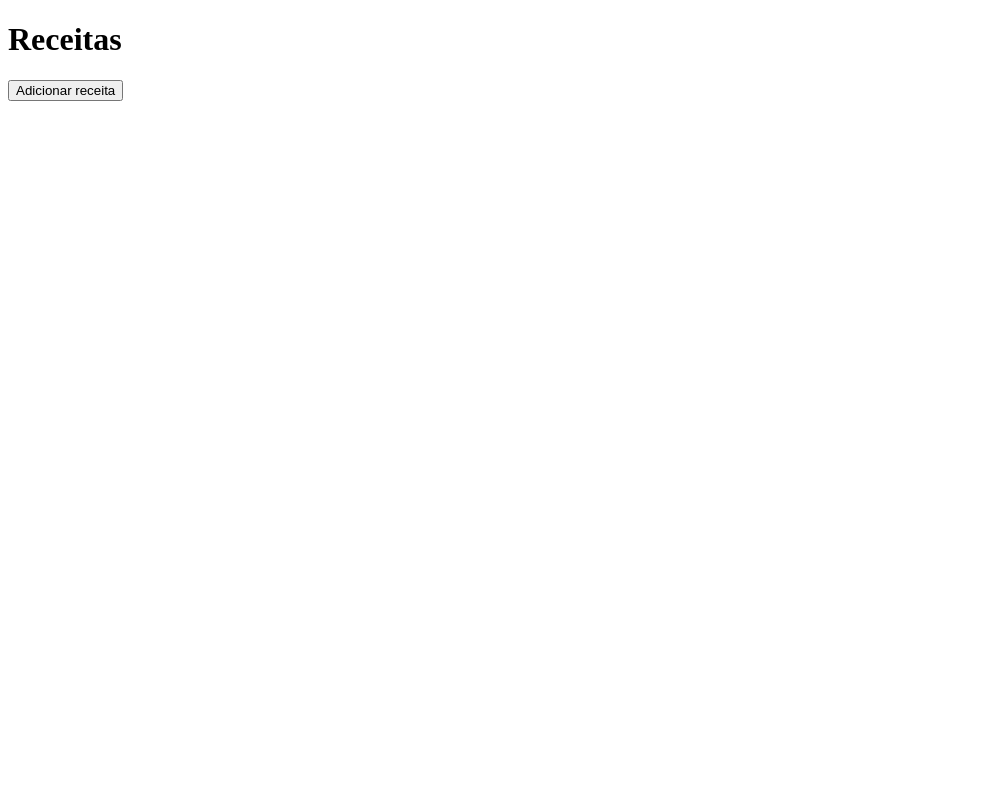
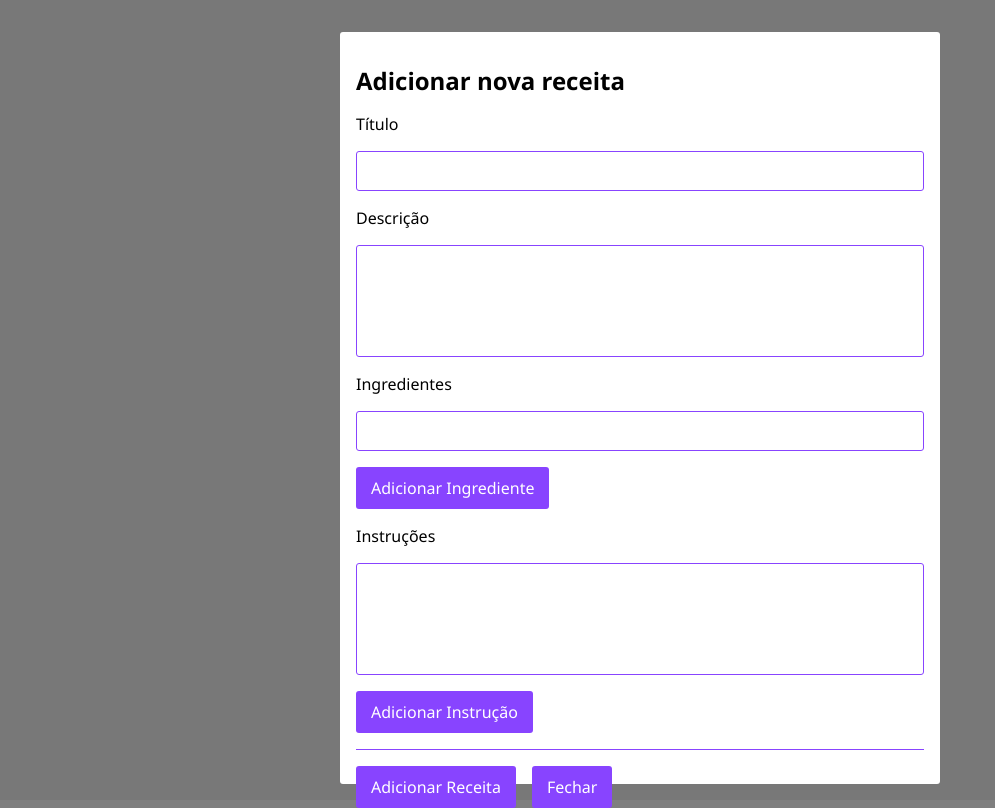
Before and after one commit to barbosadiego/recipe-app-vue, a Vue app: page / in a window 1280 px wide. Shown: the whole page, without its empty margins (0-995 px from the left). Built offline with nearby package versions, Linux system fonts and the light colour scheme.

Commit message:
css inicial

```diff
--- a/src/App.vue
+++ b/src/App.vue
@@ -2,7 +2,7 @@
   <div id="app">
 
     <h1>Receitas</h1>
-    <button @click="isActive = !isActive">Adicionar receita</button>
+    <button @click="isActive = !isActive" class="add-btn btn">Adicionar receita</button>
 
     <section class="add-recipes" v-show="isActive">
 
@@ -14,21 +14,21 @@
         <input type="text" name="title" id="title">
 
         <label for="desc">Descrição</label>
-        <textarea name="desc" id="desc" cols="30" rows="10"></textarea>
+        <textarea name="desc" id="desc" cols="30" rows="5"></textarea>
 
         <label for="ingredients">Ingredientes</label>
         <input type="text" name="ingredients" id="ingredients">
 
-        <button @click.prevent="">Adicionar Ingrediente</button>
+        <button class="btn" @click.prevent="">Adicionar Ingrediente</button>
 
         <label for="method">Instruções</label>
-        <textarea name="method" id="method" cols="30" rows="10"></textarea>
+        <textarea name="method" id="method" cols="30" rows="5"></textarea>
 
-        <button @click.prevent="">Adicionar instrução</button>
+        <button class="btn" @click.prevent="">Adicionar instrução</button>
 
         <div class="buttons">
-          <button @click.prevent="">Adicionar Receita</button>
-          <button @click.prevent="">Fechar</button>
+          <button class="btn" @click.prevent="">Adicionar Receita</button>
+          <button class="btn" @click.prevent="">Fechar</button>
         </div>
 
       </form>
@@ -43,7 +43,7 @@ export default {
   name: 'TheApp',
   data(){
     return {
-      isActive: false,
+      isActive: true,
     }
   },
   methods:{
@@ -54,4 +54,113 @@ export default {
 
 <style lang="scss">
 
+*{
+  box-sizing: border-box;
+}
+
+body, h1, h2, p{
+  margin: 0px;
+  padding: 0px;
+  font-family: 'Segoe UI', Tahoma, Geneva, Verdana, sans-serif;
+}
+
+.btn{
+  background-color: #84f;
+  padding: 10px 15px;
+  border: none;
+  border-radius: 3px;
+  color: #fff;
+  font-family: 'Segoe UI', Tahoma, Geneva, Verdana, sans-serif;
+  font-weight: 400;
+  font-size: 1rem;
+  cursor: pointer;
+  text-transform: capitalize;
+  transition: .1s;
+
+  &:active{
+    box-shadow: 0 0 0 3px rgba(137, 68, 255, 0.5);
+  }
+
+  &:hover{
+    background: lighten(#84f, 5%);
+  }
+}
+
+#app{
+  background-color: #f1f1f1;
+  width: 100%;
+  min-height: 100vh;
+  display: flex;
+  flex-direction: column;
+  align-items: center;
+  position: relative;
+
+  h1{
+    padding-top: 2rem;
+  }
+
+  .add-btn{
+    margin: 1rem 0;
+  }
+
+  .add-recipes{
+    display: grid;
+    justify-content: stretch;
+    width: 600px;
+    background-color: #fff;
+    padding: 1rem;
+    box-shadow: 0 0 0 1000px #00000080;
+    position: absolute;
+    top: 1rem;
+    bottom: 0;
+    z-index: 10;
+    border-radius: 3px;
+    margin: 1rem;
+    @media (max-width:768px) {
+      max-width: 90%;
+    }
+
+    h2{
+      margin: 1rem 0;
+    }
+
+    .form{
+      display: grid;
+      justify-items: start;
+      gap: 1rem;
+
+      input,
+      label,
+      textarea{
+        width: 100%;
+        font-family: 'Segoe UI', Tahoma, Geneva, Verdana, sans-serif;
+        outline: none;
+        border: none;
+      }
+
+      input,
+      textarea{
+        padding: 10px;
+        border: 1px solid #84f;
+        border-radius: 3px;
+      }
+
+      textarea{
+        resize: none;
+      }
+
+      hr{
+        background-color: #84f;
+      }
+
+      .buttons{
+        width: 100%;
+        padding-top: 1rem;
+        display: flex;
+        gap: 1rem;
+        border-top: 1px solid #84f;
+      }
+    }
+  }
+}
 </style>
```
